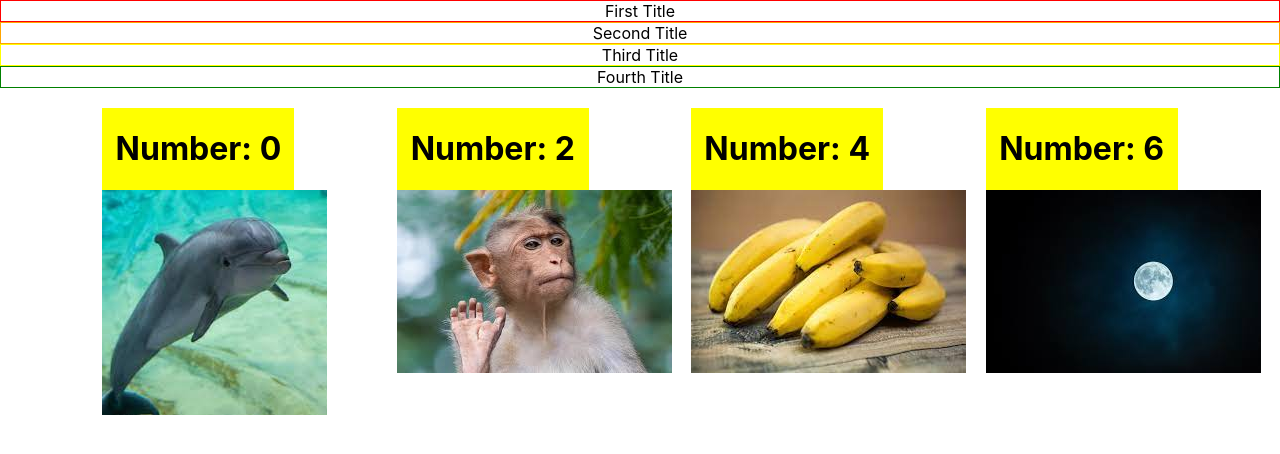
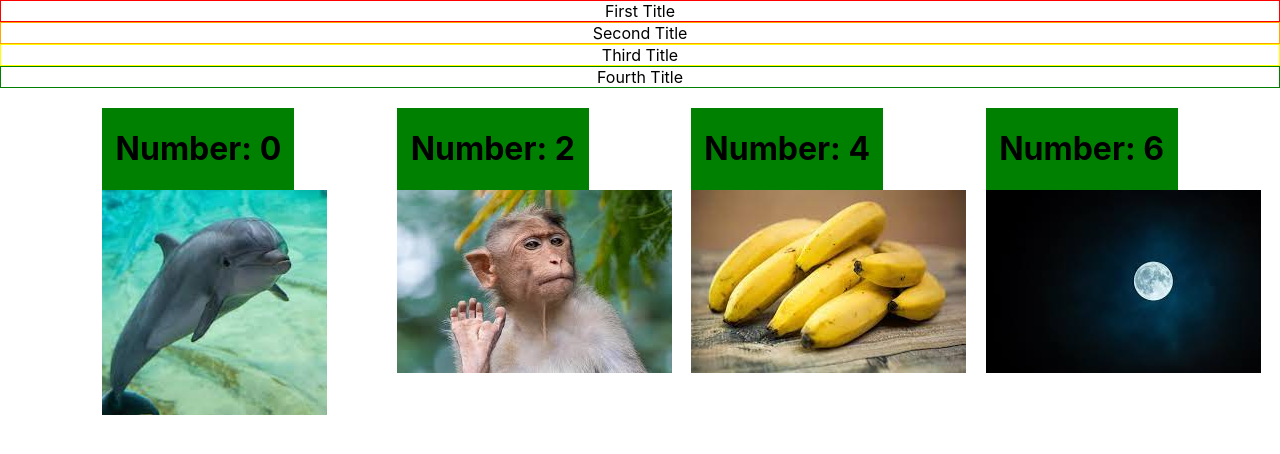
Before and after one commit to JoshuaJonesTS/basic-react-practice, a React (Create React App) app: page / in a window 1280 px wide. Shown: the top 454 px of the page. Built offline with nearby package versions, Linux system fonts and the light colour scheme.

Commit message:
Change color to green

```diff
--- a/src/blocks/Square/square.block.jsx
+++ b/src/blocks/Square/square.block.jsx
@@ -6,7 +6,7 @@ const Square = ({ picture, number }) => {
     let word = `Number: ${evenNumbers}`
     return (
         <div style={{
-            backgroundColor: 'yellow',
+            backgroundColor: 'green',
             width: '15%',
             height: '200px'
 
```
